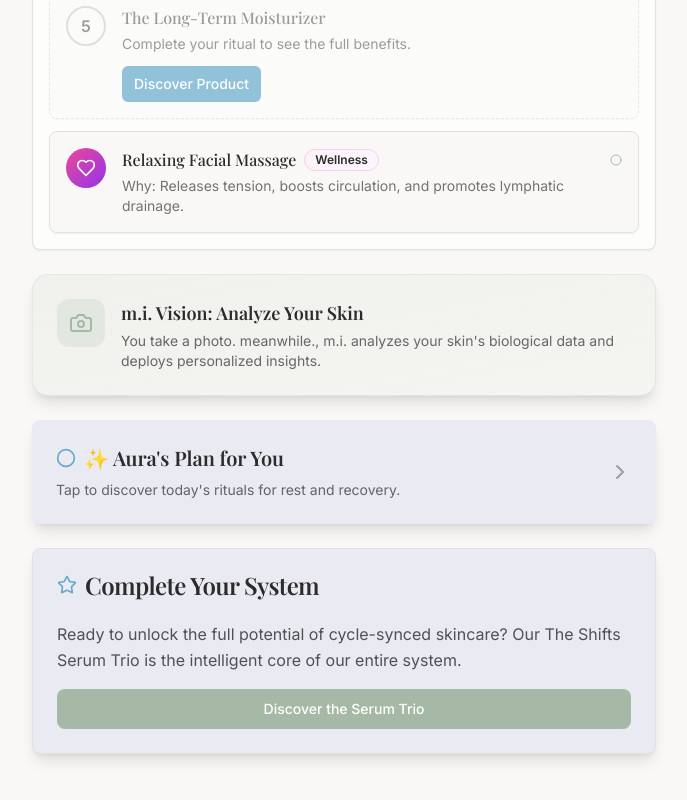
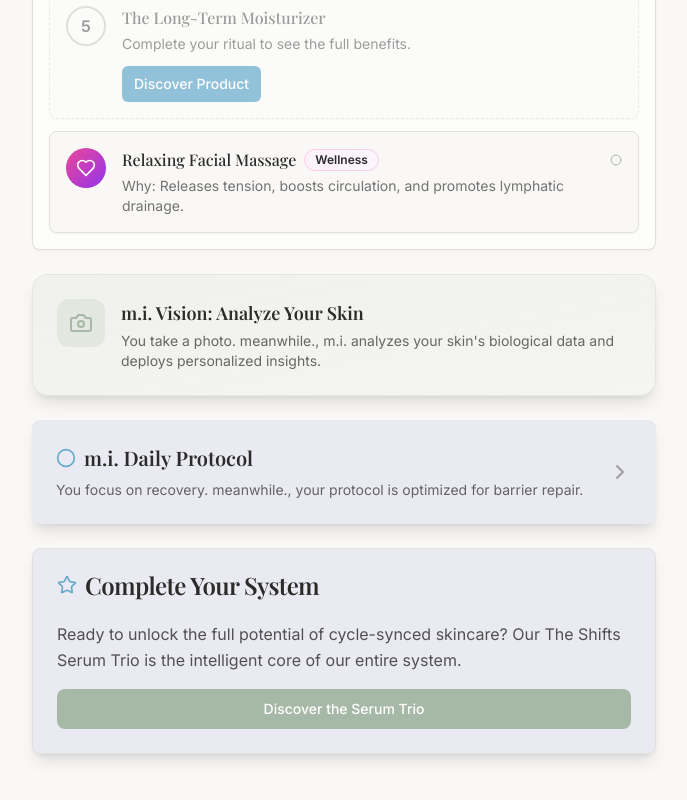
Before and after one commit to elbertroderickocean-stack/spring-sisters-cycle, a React (Vite) app: page /today in a window 1280 px wide. Shown: the part 1725-2525 px from the top of the page, without its empty margins (296-983 px from the left). Built offline with nearby package versions, Linux system fonts and the light colour scheme; the HTML template or start-up script is replaced by a standard one.

Commit message:
Preceding changes

```diff
--- a/src/pages/Today.tsx
+++ b/src/pages/Today.tsx
@@ -886,7 +886,7 @@ const Today = () => {
           </Card>
         )}
 
-        {/* Module 4: Aura's Plan for You */}
+        {/* Module 4: m.i.'s Protocol */}
         <button
           onClick={() => setIsPlanModalOpen(true)}
           className="w-full animate-slide-up shadow-lg rounded-lg p-6 transition-all hover:scale-[1.02] text-left"
@@ -896,14 +896,14 @@ const Today = () => {
             <div className="flex-1">
               <div className="flex items-center gap-2 mb-2">
                 <Circle className="h-5 w-5" style={{ color: phaseIconColor }} />
-                <h3 className="text-xl font-heading font-semibold">✨ Aura's Plan for You</h3>
+                <h3 className="text-xl font-heading font-semibold">m.i. Daily Protocol</h3>
               </div>
               <p className="text-foreground/70 text-sm">
                 {phase === 'calm'
-                  ? "Tap to discover today's rituals for rest and recovery."
+                  ? "You focus on recovery. meanwhile., your protocol is optimized for barrier repair."
                   : phase === 'glow'
-                  ? "Tap here to harness your peak energy for a truly radiant day."
-                  : "Ready for your daily balancing act? Tap to see Aura's plan."}
+                  ? "You seize the day. meanwhile., your portfolio is leveraging peak collagen output."
+                  : "You stay balanced. meanwhile., clarifying protocols are managing excess sebum."}
               </p>
             </div>
             <ChevronRight className="h-6 w-6 text-foreground/40 flex-shrink-0" />
```
